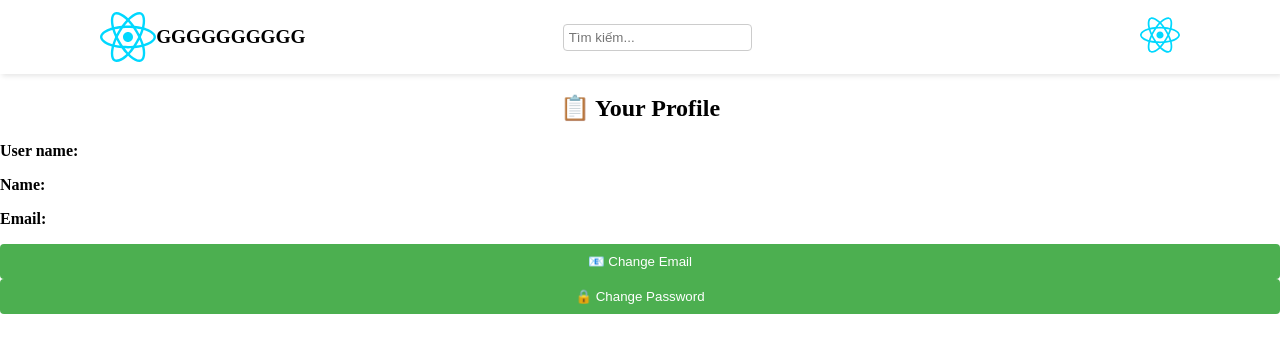
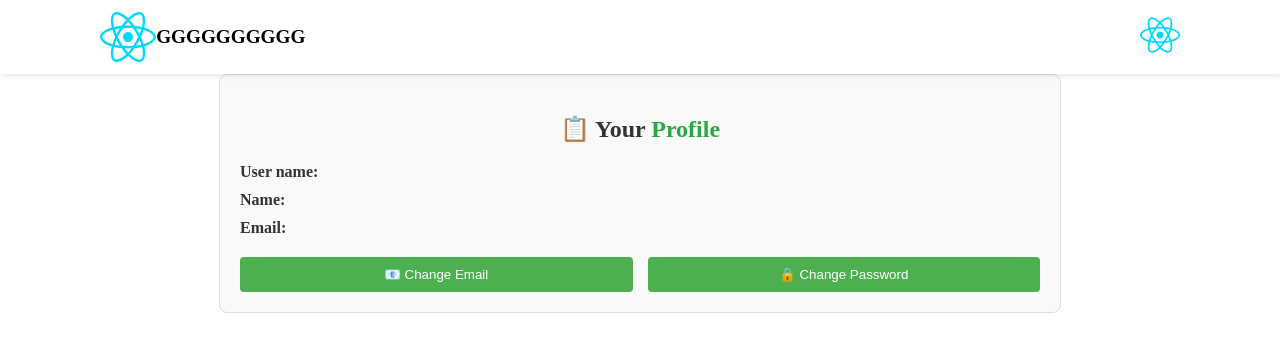
Before and after one commit to t06112003/DoAnTotNghiep, a React (Vite) app in the folder FE/: page /profile in a window 1280 px wide. Shown: the top 352 px of the page. Built offline with nearby package versions, Linux system fonts and the light colour scheme.

Commit message:
update admin

```diff
--- a/FE/src/Components/Profile.jsx
+++ b/FE/src/Components/Profile.jsx
@@ -13,14 +13,14 @@ const Profile = () => {
     const [email, setEmail] = useState('');
 
     const [changeEmailObject, setChangeEmailObject] = useState({
-        oTP: '',
+        otpCode: '',
         currentEmail: email,
         newEmail: '',
     });
 
 
     const [changePasswordObject, setChangePasswordObject] = useState({
-        oTP: '',
+        otpCode: '',
         currentPassword: '',
         newPassword: '',
         repeatPassword: '',
@@ -41,18 +41,17 @@ const Profile = () => {
         try {
             const response = await changeEmail(
                 userData.username,
-                changeEmailObject.oTP,
+                changeEmailObject.otpCode,
                 changeEmailObject.currentEmail,
                 changeEmailObject.newEmail
             );
-
+            const data = await response.json();
             if (response && response.ok) {
                 setEmail(changeEmailObject.newEmail);
                 setIsChangingEmail(false);
                 setType('toast-success');
                 setMessage('Email changed successfully!');
             } else {
-                const data = await response.json();
                 setType('toast-error');
                 setMessage(data.message || 'Failed to change email');
             }
@@ -75,7 +74,7 @@ const Profile = () => {
         try {
             const response = await changePassword(
                 userData.username,
-                changePasswordObject.oTP,
+                changePasswordObject.otpCode,
                 changePasswordObject.currentPassword,
                 changePasswordObject.newPassword,
             );
@@ -129,32 +128,42 @@ const Profile = () => {
             </div>
 
             {isChangingEmail && (
+                <div className="modal-overlay">
                     <div className="modal">
                         <h3>Change Email</h3>
                         <div className="otp-section">
                             <input
+                                className='modal-input-otp'
                                 type="text"
                                 placeholder="OTP Code"
-                            value={changeEmailObject.oTP}
-                            onChange={(e) => setChangeEmailObject({ ...changeEmailObject, oTP: e.target.value })}
+                                value={changeEmailObject.otpCode}
+                                onChange={(e) => setChangeEmailObject({ ...changeEmailObject, otpCode: e.target.value })}
                             />
-                        <button onClick={handleSendOTP}>Send</button>
+                            <button
+                                onClick={handleSendOTP}
+                                className='modal-button-otp'>Send</button>
                         </div>
                         <input
+                            className='modal-input-email'
                             type="email"
                             placeholder="New Email"
                             value={changeEmailObject.newEmail}
                             onChange={(e) => setChangeEmailObject({ ...changeEmailObject, newEmail: e.target.value })}
                         />
-                    <button onClick={handleChangeEmail}>Submit</button>
-                    <button onClick={() => setIsChangingEmail(false)}>Cancel</button>
+                        <div className="modal-buttons">
+                            <button className="modal-close" onClick={() => setIsChangingEmail(false)}>Cancel</button>
+                            <button className="modal-submit" onClick={handleChangeEmail}>Submit</button>
+                        </div>
+                    </div>
                 </div>
             )}
 
             {isChangingPassword && (
+                <div className="modal-overlay">
                     <div className="modal">
                         <h3>Change Password</h3>
                         <input
+                            className='modal-input-password'
                             type="password"
                             placeholder="Current Password"
                             value={changePasswordObject.currentPassword}
@@ -164,25 +173,30 @@ const Profile = () => {
                             <input
                                 type="text"
                                 placeholder="OTP Code"
-                            value={changePasswordObject.oTP}
-                            onChange={(e) => setChangePasswordObject({ ...changePasswordObject, oTP: e.target.value })}
+                                value={changePasswordObject.otpCode}
+                                onChange={(e) => setChangePasswordObject({ ...changePasswordObject, otpCode: e.target.value })}
                             />
                             <button onClick={handleSendOTP}>Send</button>
                         </div>
                         <input
+                            className='modal-input-password'
                             type="password"
                             placeholder="New Password"
                             value={changePasswordObject.newPassword}
                             onChange={(e) => setChangePasswordObject({ ...changePasswordObject, newPassword: e.target.value })}
                         />
                         <input
+                            className='modal-input-password'
                             type="password"
                             placeholder="Repeat New Password"
                             value={changePasswordObject.repeatPassword}
                             onChange={(e) => setChangePasswordObject({ ...changePasswordObject, repeatPassword: e.target.value })}
                         />
-                    <button onClick={handleChangePassword}>Submit</button>
-                    <button onClick={() => setIsChangingPassword(false)}>Cancel</button>
+                        <div className="modal-buttons">
+                            <button className="modal-close" onClick={() => setIsChangingPassword(false)}>Cancel</button>
+                            <button className="modal-submit" onClick={handleChangePassword}>Submit</button>
+                        </div>
+                    </div>
                 </div>
             )}
         </div>
--- a/FE/src/Components/Shared/Header.jsx
+++ b/FE/src/Components/Shared/Header.jsx
@@ -27,13 +27,6 @@ const Header = () => {
           <span className="university-name">GGGGGGGGGG</span>
         </div>
 
-        <div className="header-middle">
-          <input type="text" placeholder="Tìm kiếm..." className="search-bar" />
-          <button className="search-button">
-            <i className="fa fa-search"></i>
-          </button>
-        </div>
-
         <div className="header-right">
           <div className="profile-dropdown">
             <img
--- a/FE/src/api/apiUser.js
+++ b/FE/src/api/apiUser.js
@@ -59,14 +59,14 @@ export const importUsers = async (file, username) => {
     }
 };
 
-export const changePassword = async (username, oTP, currentPassword, newPassword) => {
+export const changePassword = async (username, otpCode, currentPassword, newPassword) => {
     try {
         const response = await fetch(`${API_URL}${API_ROUTES.CHANGE_PASSWORD}`, {
             method: "PUT",
             headers: HEADER(),
             body: JSON.stringify({
                 username: username,
-                oTP: oTP,
+                otpCode: otpCode,
                 currentPassword: currentPassword,
                 newPassword: newPassword,
             }),
@@ -77,14 +77,14 @@ export const changePassword = async (username, oTP, currentPassword, newPassword
     }
 };
 
-export const changeEmail = async (username, oTP, currentEmail, newEmail) => {
+export const changeEmail = async (username, otpCode, currentEmail, newEmail) => {
     try {
         const response = await fetch(`${API_URL}${API_ROUTES.CHANGE_EMAIL}`, {
             method: "POST",
             headers: HEADER(),
             body: JSON.stringify({
                 username: username,
-                oTP: oTP,
+                otpCode: otpCode,
                 currentEmail: currentEmail,
                 newEmail: newEmail,
             }),
--- a/FE/src/styles/Profile.css
+++ b/FE/src/styles/Profile.css
@@ -1,73 +1,63 @@
-/* .user-profile {
-    max-width: 400px;
-    margin: auto;
+.user-profile {
+    max-width: 800px;
+    margin: 0 auto;
     padding: 20px;
-    font-family: Arial, sans-serif;
-    color: #4f4f4f;
-    text-align: center;
+    border: 1px solid #ddd;
+    border-radius: 8px;
+    background-color: #f9f9f9;
+    position: relative;
 }
 
 .user-profile h2 {
+    text-align: center;
     font-size: 24px;
+    color: #333;
     margin-bottom: 20px;
 }
 
-.user-profile .highlight {
-    color: #8e24aa;
+.profile-details p {
+    font-size: 16px;
+    margin: 10px 0;
+    color: #555;
 }
 
-.profile-details {
-    text-align: left;
-    margin: 10px 0;
+.profile-details strong {
+    color: #333;
 }
 
-.button-group button {
-    background-color: #8e24aa;
+.highlight {
+    color: #28a745;
+}
+
+.button-group {
+    display: flex;
+    justify-content: center;
+    gap: 15px;
+    margin-top: 20px;
+}
+
+.change-email-button,
+.change-password-button {
+    padding: 10px 20px;
+    background-color: #4caf50;
     color: white;
     border: none;
-    padding: 10px 20px;
-    margin: 5px;
-    border-radius: 5px;
+    border-radius: 4px;
     cursor: pointer;
 }
 
-.button-group button:hover {
-    background-color: #7b1fa2;
+.change-email-button:hover,
+.change-password-button:hover {
+    background-color: #429b45;
 }
 
-.modal {
-    background: white;
-    padding: 20px;
-    border-radius: 10px;
-    box-shadow: 0 4px 10px rgba(0, 0, 0, 0.2);
-    text-align: center;
+.otp-section {
+    display: flex;
+    gap: 10px;
+    margin-bottom: 10px;
 }
 
-.modal input {
-    display: block;
-    width: 100%;
-    padding: 8px;
-    margin: 10px 0;
-    border: 1px solid #ddd;
-    border-radius: 5px;
+.modal-input-email,
+.modal-input-password {
+    margin-bottom: 10px;
 }
-
-.modal button {
-    padding: 10px 20px;
-    margin: 10px 5px;
-    cursor: pointer;
-}
-
-.modal button:first-of-type {
-    background-color: #8e24aa;
-    color: white;
-    border: none;
-    border-radius: 5px;
-}
-
-.modal button:last-of-type {
-    background-color: #f5f5f5;
-    color: #555;
-    border: 1px solid #ddd;
-    border-radius: 5px;
-}
```
Lines whose indentation alone changed are shown as unchanged.
